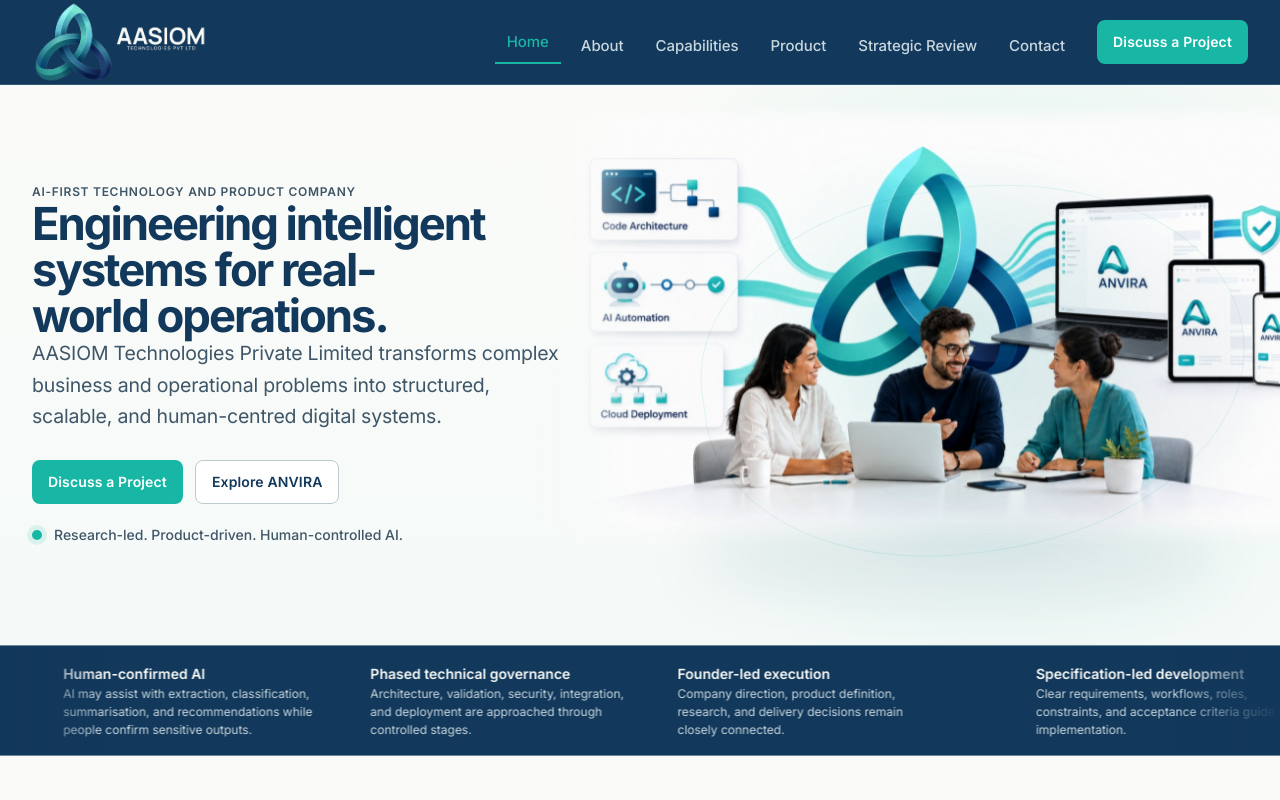
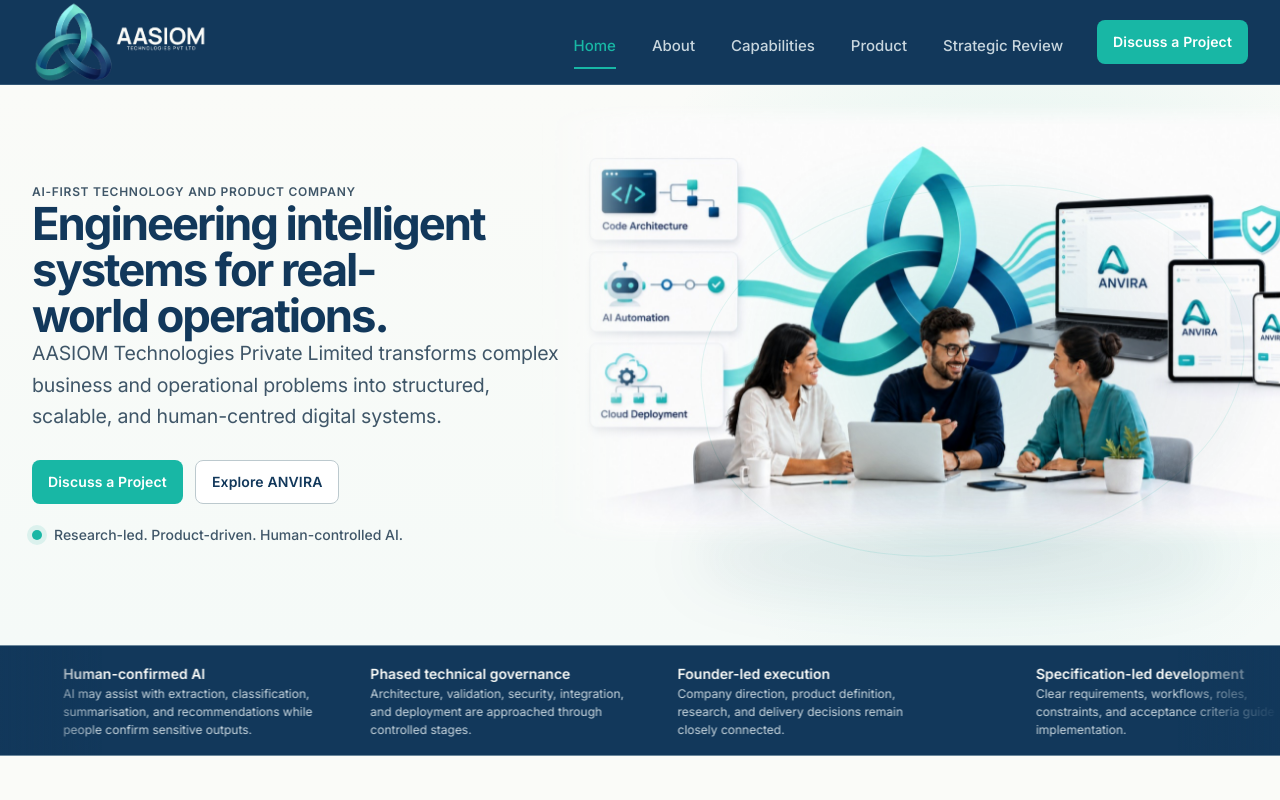
Before and after one commit to aasiom-tech/new_website-, a Next.js app: page / in a window 1280 px wide. Shown: the top 800 px of the page. Built offline with nearby package versions, Linux system fonts and the light colour scheme.

Commit message:
refactor(header): remove duplicate contact link from desktop nav bar

```diff
--- a/components/Header.tsx
+++ b/components/Header.tsx
@@ -56,21 +56,24 @@
           />
         </Link>
 
+        {/* Desktop Navigation Row */}
         <div className="hidden min-w-0 flex-1 items-center justify-end gap-5 lg:flex">
           <nav aria-label="Primary navigation">
-            <ul className="flex list-none items-center gap-1 p-0 xl:gap-2">
-              {primaryNavigation.map((item) => {
+            <ul className="flex list-none items-baseline gap-1 p-0 xl:gap-2">
+              {primaryNavigation
+                .filter((item) => item.href !== "/contact")
+                .map((item) => {
                   const isActive = isNavigationItemActive(pathname, item);
 
                   return (
-                  <li key={item.href} className="m-0">
+                    <li key={item.href} className="m-0 flex items-baseline">
                       <Link
                         href={item.href}
                         aria-current={isActive ? "page" : undefined}
-                      className={`type-navigation flex min-h-11 items-center border-b-2 px-3 no-underline transition-all duration-200 ${
+                        className={`group relative inline-block py-3 px-3.5 text-[15px] font-medium leading-normal no-underline transition-all duration-200 rounded-lg hover:bg-white/5 ${
                           isActive
-                          ? "border-primary font-semibold !text-primary"
-                          : "border-transparent !text-text-on-dark-muted hover:border-primary hover:!text-text-on-dark"
+                            ? "!text-primary after:absolute after:bottom-0 after:left-3.5 after:right-3.5 after:h-[2px] after:bg-primary"
+                            : "!text-text-on-dark-muted hover:!text-text-on-dark after:absolute after:bottom-0 after:left-3.5 after:right-3.5 after:h-[2px] after:scale-x-0 after:bg-primary/60 after:transition-transform after:duration-200 hover:after:scale-x-100"
                         }`}
                       >
                         {item.label}
@@ -86,8 +89,11 @@
           </ButtonLink>
         </div>
 
+        {/* Mobile Navigation Menu Toggle & Drawer */}
         <MobileNavigation pathname={pathname} />
       </div>
     </header>
   );
 }
+
+export default Header;
```
Lines whose indentation alone changed are shown as unchanged.
